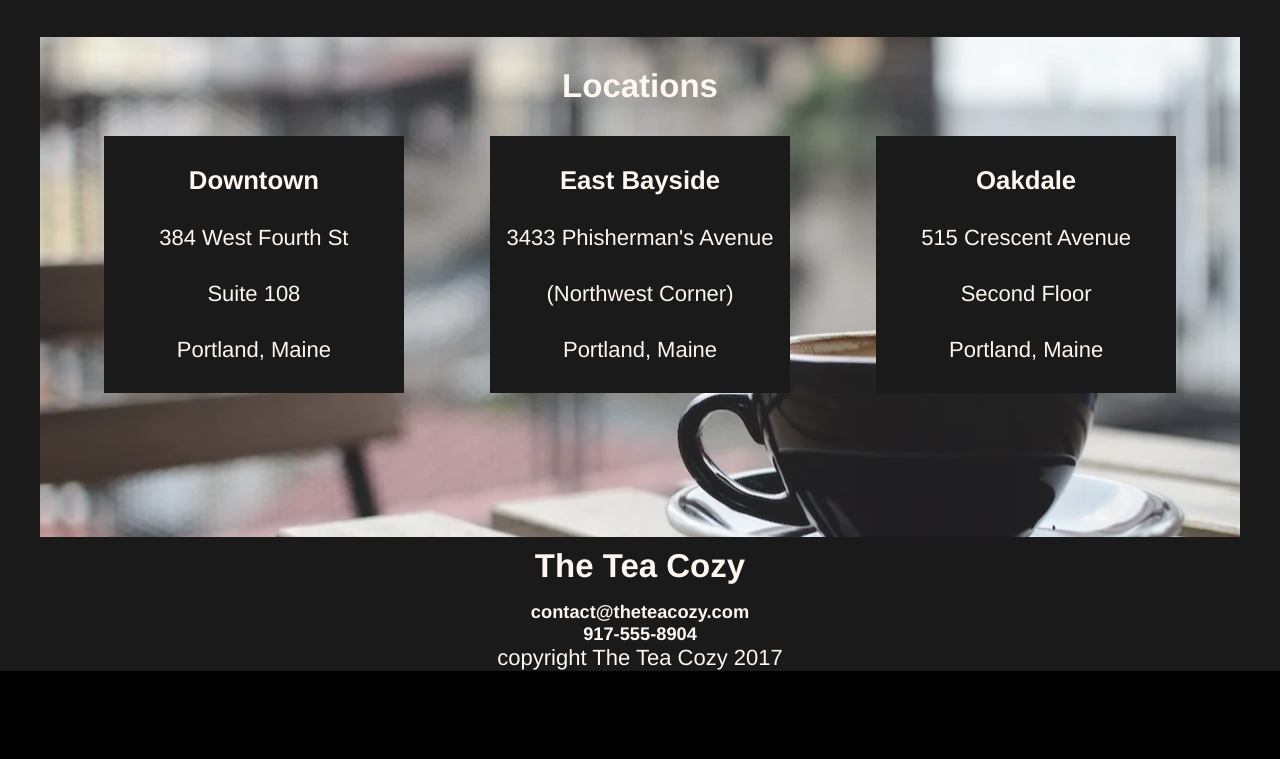
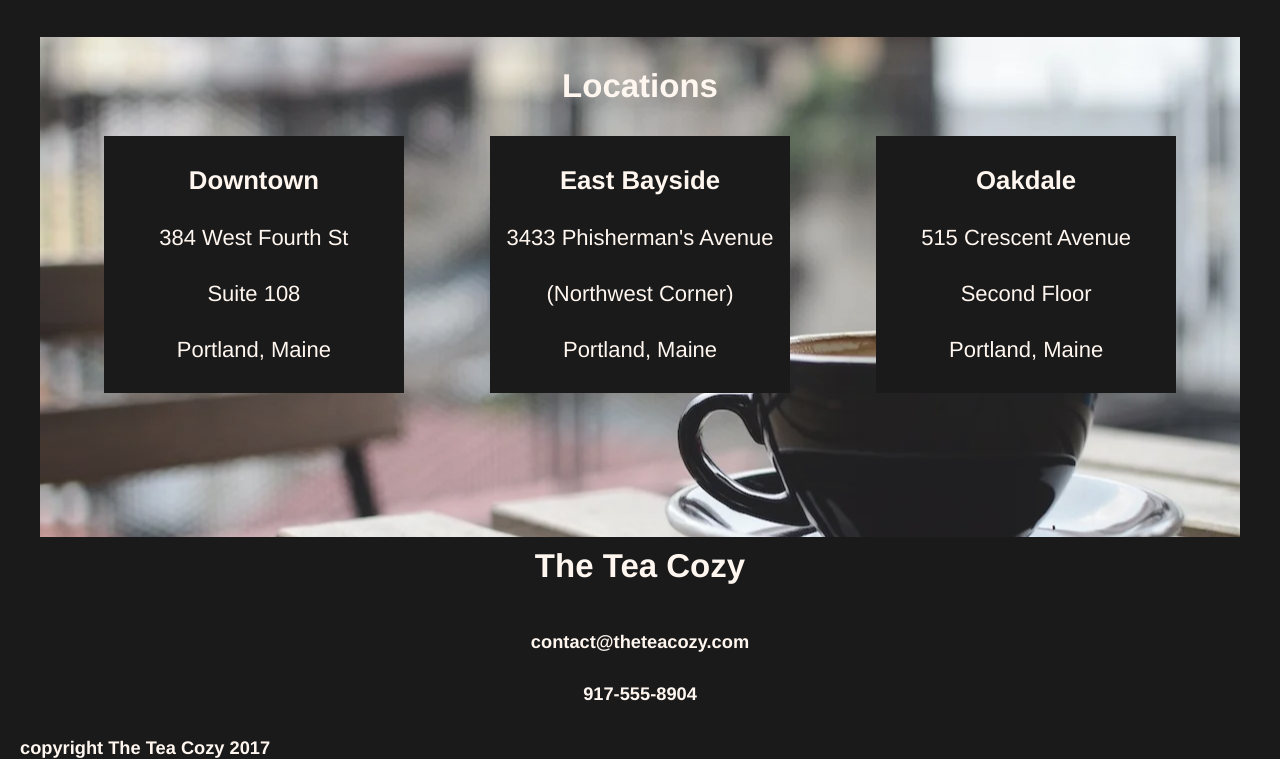
Before and after one commit to sarahleah/My-Projects, a plain HTML site: page tea-cozy-website/index.html in a window 1280 px wide. Shown: the part 1416-2175 px from the top of the page. Before the commit the page ends 2087 px from the top, so only its background shows below. Drawn offline with Linux system fonts and the light colour scheme.

Commit message:
Final touches

```diff
--- a/tea-cozy-website/index.html
+++ b/tea-cozy-website/index.html
@@ -70,10 +70,10 @@
         <h2>The Tea Cozy</h2>
         <h5>contact@theteacozy.com</h5>
         <h5>917-555-8904</h5>
-        <div class="copyright">
-            <p>copyright The Tea Cozy 2017</p>
-        </div>
     </footer>
+    <div class="copyright">
+        <h5>copyright The Tea Cozy 2017</h5>
+    </div>
 </body>
 </main>
 </html>
--- a/tea-cozy-website/style.css
+++ b/tea-cozy-website/style.css
@@ -110,3 +110,17 @@ h2 {
 .location-cards p {
     margin: 30px 10px;
 }
+
+footer {
+    height: 200px;
+}
+
+footer h5 {
+    margin: 30px;
+}
+
+.copyright {
+    float: left;
+    margin-bottom: 0;
+    margin-left: 20px;
+}
```
